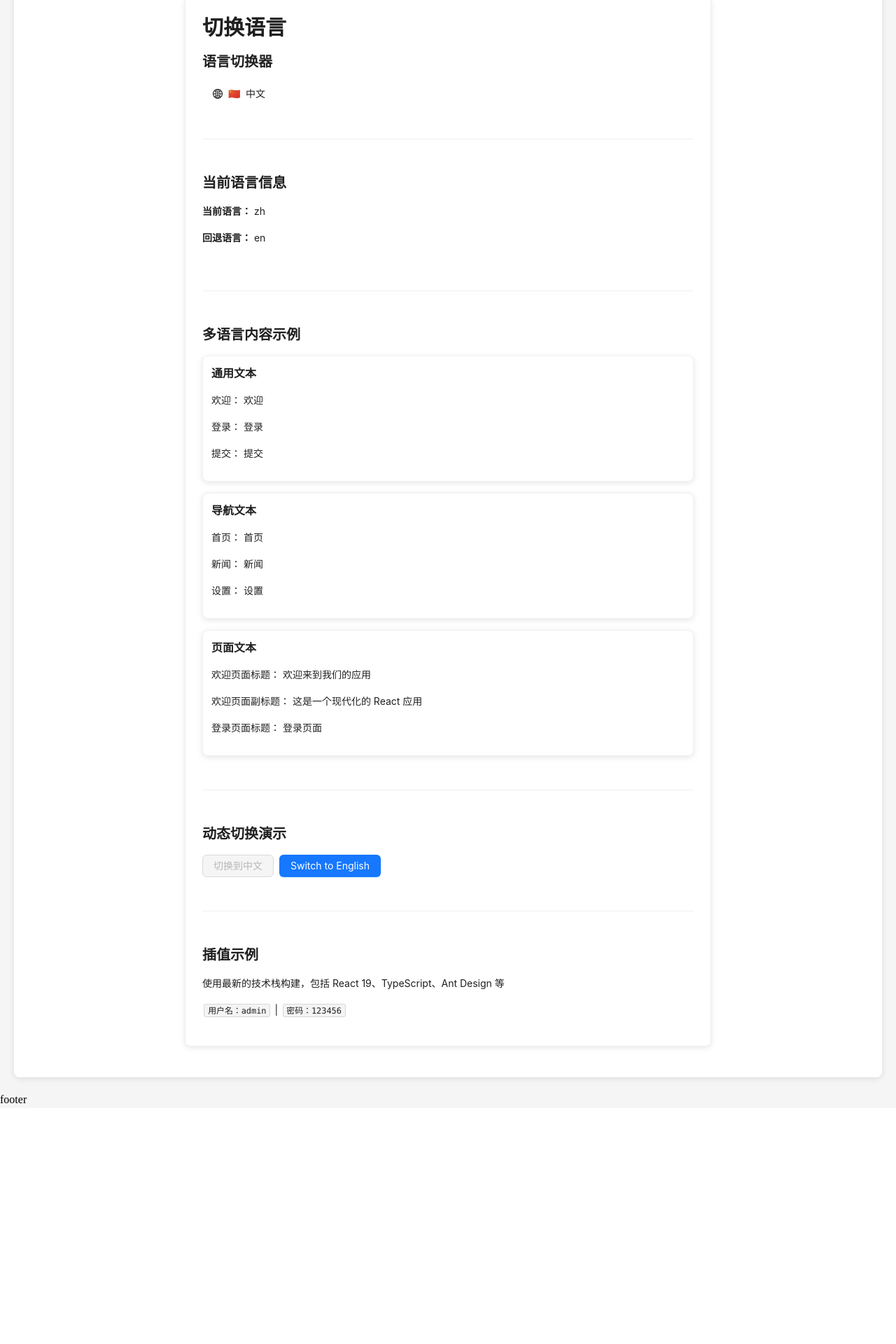
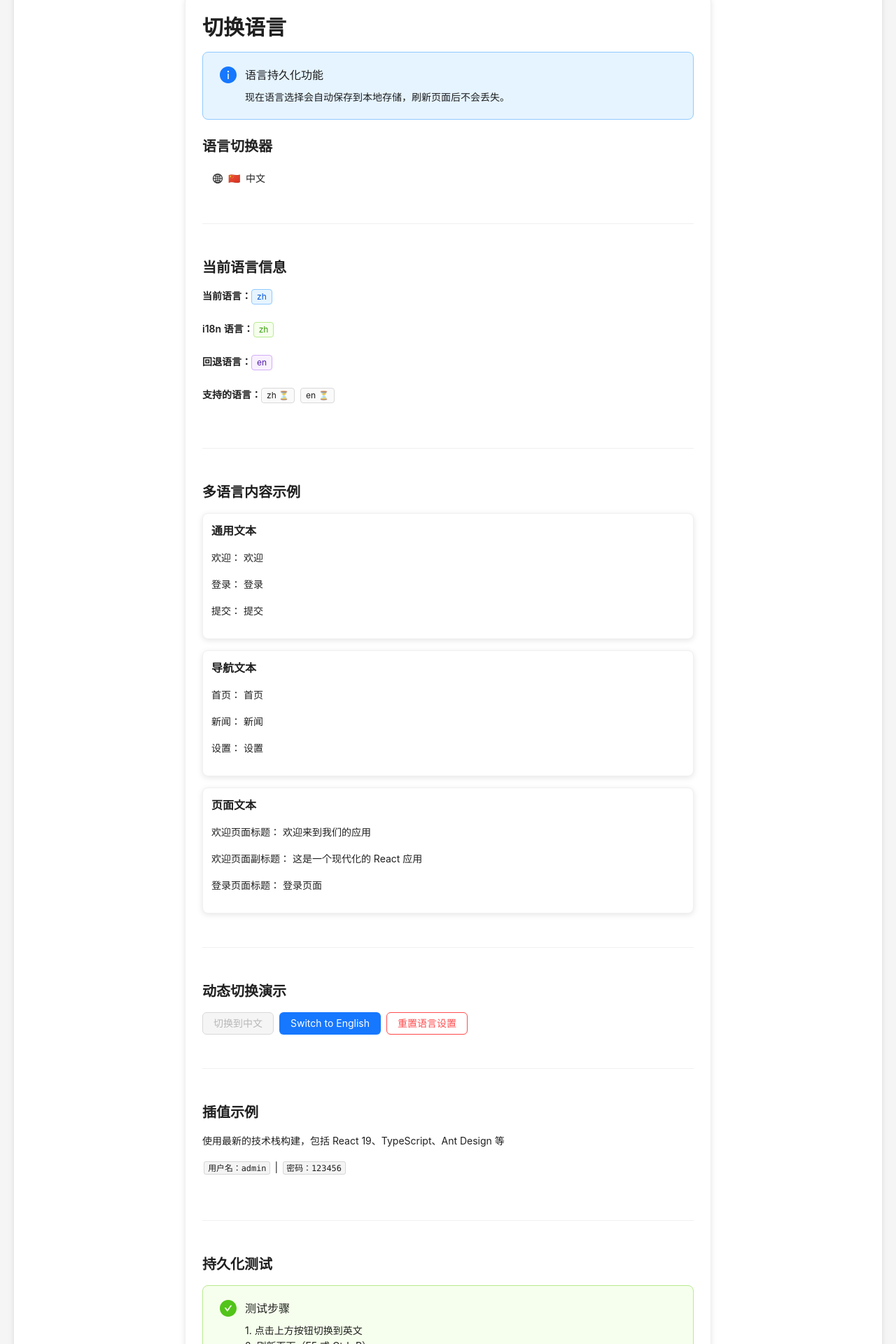
Before and after one commit to yzhenhong/react-app, a React (Create React App) app: page /i18n-demo in a window 1280 px wide. Shown: the part 133-2053 px from the top of the page at 70% size. Before the commit the page ends 1716 px from the top, so only its background shows below. Built offline with nearby package versions, Linux system fonts and the light colour scheme.

Commit message:
feat：语言持久化

```diff
--- a/src/components/LanguageSwitcher/index.tsx
+++ b/src/components/LanguageSwitcher/index.tsx
@@ -1,13 +1,14 @@
 import React from 'react';
 import { useTranslation } from 'react-i18next';
-import { Button, Dropdown, Space } from 'antd';
+import { Button, Dropdown, Space, Spin } from 'antd';
 import { GlobalOutlined } from '@ant-design/icons';
 import type { MenuProps } from 'antd';
-import { languageManager } from '@/i18n/languageManager';
+import { useLanguage } from '@/i18n/useLanguage';
 import './index.less';
 
 const LanguageSwitcher: React.FC = () => {
-  const { t, i18n } = useTranslation();
+  const { t } = useTranslation();
+  const { currentLanguage, isLoading, changeLanguage } = useLanguage();
 
   // 语言选项
   const languages = [
@@ -18,7 +19,7 @@ const LanguageSwitcher: React.FC = () => {
   // 切换语言
   const handleLanguageChange = async (languageKey: string) => {
     try {
-      await languageManager.changeLanguage(languageKey as 'zh' | 'en');
+      await changeLanguage(languageKey as 'zh' | 'en');
     } catch (error) {
       console.error('Failed to change language:', error);
     }
@@ -31,22 +32,27 @@ const LanguageSwitcher: React.FC = () => {
       <Space>
         <span>{lang.flag}</span>
         <span>{lang.label}</span>
+        {currentLanguage === lang.key && <span>✓</span>}
       </Space>
     ),
     onClick: () => handleLanguageChange(lang.key),
   }));
 
   // 当前语言
-  const currentLanguage =
-    languages.find(lang => lang.key === i18n.language) || languages[0];
+  const currentLanguageInfo =
+    languages.find(lang => lang.key === currentLanguage) || languages[0];
 
   return (
     <div className='language-switcher'>
       <Dropdown menu={{ items }} placement='bottomRight'>
-        <Button type='text' icon={<GlobalOutlined />}>
+        <Button type='text' icon={<GlobalOutlined />} disabled={isLoading}>
           <Space>
-            <span>{currentLanguage.flag}</span>
-            <span>{currentLanguage.label}</span>
+            {isLoading ? (
+              <Spin size='small' />
+            ) : (
+              <span>{currentLanguageInfo.flag}</span>
+            )}
+            <span>{currentLanguageInfo.label}</span>
           </Space>
         </Button>
       </Dropdown>
--- a/src/i18n/index.ts
+++ b/src/i18n/index.ts
@@ -53,10 +53,30 @@ const resources = {
   },
 };
 
+// 获取存储的语言设置
+const getStoredLanguage = (): string => {
+  try {
+    const stored = localStorage.getItem('i18n-language');
+    return stored && ['zh', 'en'].includes(stored) ? stored : 'zh';
+  } catch (error) {
+    console.warn('Failed to get stored language:', error);
+    return 'zh';
+  }
+};
+
+// 保存语言设置
+const saveLanguage = (language: string): void => {
+  try {
+    localStorage.setItem('i18n-language', language);
+  } catch (error) {
+    console.warn('Failed to save language:', error);
+  }
+};
+
 // i18n 配置
 i18n.use(initReactI18next).init({
   resources,
-  lng: 'zh', // 默认语言
+  lng: getStoredLanguage(), // 使用存储的语言设置
   fallbackLng: 'en', // 回退语言
   interpolation: {
     escapeValue: false, // React 已经转义了，所以不需要
@@ -65,4 +85,9 @@ i18n.use(initReactI18next).init({
   debug: process.env.NODE_ENV === 'development',
 });
 
+// 监听语言变化，自动保存到 localStorage
+i18n.on('languageChanged', language => {
+  saveLanguage(language);
+});
+
 export default i18n;
--- a/src/i18n/languageLoader.ts
+++ b/src/i18n/languageLoader.ts
@@ -2,7 +2,7 @@
  * @Author: yangzhenhong
  * @Date: 2025-07-31 09:50:00
  * @LastEditors: yangzhenhong
- * @LastEditTime: 2025-07-31 09:50:00
+ * @LastEditTime: 2025-07-31 10:55:40
  * @FilePath: \react-app\src\i18n\languageLoader.ts
  * @Description: 动态语言包加载器
  */
@@ -17,7 +17,7 @@ export interface LanguageModules {
   language: any;
 }
 
-// 支持的语言
+// 支持的语言（从 languageManager 导入）
 export type SupportedLanguage = 'zh' | 'en';
 
 // 语言包模块列表
--- a/src/i18n/languageManager.ts
+++ b/src/i18n/languageManager.ts
@@ -8,7 +8,10 @@
  */
 
 import i18n from 'i18next';
-import { loadLanguageModules, SupportedLanguage } from './languageLoader';
+import { loadLanguageModules } from './languageLoader';
+
+// 支持的语言类型
+export type SupportedLanguage = 'zh' | 'en';
 
 /**
  * 语言包管理器
@@ -29,6 +32,32 @@ export class LanguageManager {
       LanguageManager.instance = new LanguageManager();
     }
     return LanguageManager.instance;
+  }
+
+  /**
+   * 获取存储的语言设置
+   */
+  private getStoredLanguage(): SupportedLanguage {
+    try {
+      const stored = localStorage.getItem('i18n-language');
+      return (
+        stored && ['zh', 'en'].includes(stored) ? stored : 'zh'
+      ) as SupportedLanguage;
+    } catch (error) {
+      console.warn('Failed to get stored language:', error);
+      return 'zh';
+    }
+  }
+
+  /**
+   * 保存语言设置
+   */
+  private saveLanguage(language: SupportedLanguage): void {
+    try {
+      localStorage.setItem('i18n-language', language);
+    } catch (error) {
+      console.warn('Failed to save language:', error);
+    }
   }
 
   /**
@@ -87,6 +116,9 @@ export class LanguageManager {
       // 切换语言
       await i18n.changeLanguage(language);
 
+      // 保存到本地存储
+      this.saveLanguage(language);
+
       console.log(`Language changed to: ${language}`);
     } catch (error) {
       console.error(`Failed to change language: ${language}`, error);
@@ -117,11 +149,31 @@ export class LanguageManager {
   }
 
   /**
+   * 获取存储的语言设置
+   */
+  public getStoredLanguageSetting(): SupportedLanguage {
+    return this.getStoredLanguage();
+  }
+
+  /**
    * 获取支持的语言列表
    */
   public getSupportedLanguages(): SupportedLanguage[] {
     return ['zh', 'en'];
   }
+
+  /**
+   * 重置语言设置（恢复到默认语言）
+   */
+  public resetLanguage(): void {
+    try {
+      localStorage.removeItem('i18n-language');
+      i18n.changeLanguage('zh');
+      console.log('Language reset to default: zh');
+    } catch (error) {
+      console.error('Failed to reset language:', error);
+    }
+  }
 }
 
 // 导出单例实例
--- /dev/null
+++ b/src/i18n/useLanguage.ts
@@ -0,0 +1,89 @@
+/*
+ * @Author: yangzhenhong
+ * @Date: 2025-07-31 10:15:00
+ * @LastEditors: yangzhenhong
+ * @LastEditTime: 2025-07-31 10:15:00
+ * @FilePath: \react-app\src\i18n\useLanguage.ts
+ * @Description: 语言持久化 Hook
+ */
+
+import { useState, useEffect } from 'react';
+import { useTranslation } from 'react-i18next';
+import { languageManager, SupportedLanguage } from './languageManager';
+
+/**
+ * 语言持久化 Hook
+ * 提供语言切换功能，自动处理持久化存储
+ */
+export const useLanguage = () => {
+  const { i18n } = useTranslation();
+  const [currentLanguage, setCurrentLanguage] =
+    useState<SupportedLanguage>('zh');
+  const [isLoading, setIsLoading] = useState(false);
+
+  // 初始化时获取当前语言
+  useEffect(() => {
+    const storedLanguage = languageManager.getStoredLanguageSetting();
+    setCurrentLanguage(storedLanguage);
+  }, []);
+
+  // 监听语言变化
+  useEffect(() => {
+    const handleLanguageChange = (language: string) => {
+      setCurrentLanguage(language as SupportedLanguage);
+    };
+
+    i18n.on('languageChanged', handleLanguageChange);
+
+    return () => {
+      i18n.off('languageChanged', handleLanguageChange);
+    };
+  }, [i18n]);
+
+  /**
+   * 切换语言
+   * @param language 目标语言
+   */
+  const changeLanguage = async (language: SupportedLanguage) => {
+    setIsLoading(true);
+    try {
+      await languageManager.changeLanguage(language);
+      setCurrentLanguage(language);
+    } catch (error) {
+      console.error('Failed to change language:', error);
+    } finally {
+      setIsLoading(false);
+    }
+  };
+
+  /**
+   * 重置语言设置
+   */
+  const resetLanguage = () => {
+    languageManager.resetLanguage();
+    setCurrentLanguage('zh');
+  };
+
+  /**
+   * 获取支持的语言列表
+   */
+  const getSupportedLanguages = (): SupportedLanguage[] => {
+    return languageManager.getSupportedLanguages();
+  };
+
+  /**
+   * 检查语言是否已加载
+   */
+  const isLanguageLoaded = (language: SupportedLanguage): boolean => {
+    return languageManager.isLanguageLoaded(language);
+  };
+
+  return {
+    currentLanguage,
+    isLoading,
+    changeLanguage,
+    resetLanguage,
+    getSupportedLanguages,
+    isLanguageLoaded,
+  };
+};
--- a/src/pages/i18n-demo/index.tsx
+++ b/src/pages/i18n-demo/index.tsx
@@ -1,13 +1,22 @@
 import React from 'react';
 import { useTranslation } from 'react-i18next';
-import { Card, Typography, Space, Button, Divider } from 'antd';
+import { Card, Typography, Space, Button, Divider, Alert, Tag } from 'antd';
 import LanguageSwitcher from '@/components/LanguageSwitcher';
+import { useLanguage } from '@/i18n/useLanguage';
 import './index.less';
 
 const { Title, Paragraph, Text } = Typography;
 
 const I18nDemo: React.FC = () => {
   const { t, i18n } = useTranslation();
+  const {
+    currentLanguage,
+    isLoading,
+    changeLanguage,
+    resetLanguage,
+    getSupportedLanguages,
+    isLanguageLoaded,
+  } = useLanguage();
 
   return (
     <div className='i18n-demo-page'>
@@ -15,6 +24,14 @@ const I18nDemo: React.FC = () => {
         <Title level={2}>{t('language.switchLanguage')}</Title>
 
         <Space direction='vertical' size='large' style={{ width: '100%' }}>
+          {/* 持久化功能说明 */}
+          <Alert
+            message='语言持久化功能'
+            description='现在语言选择会自动保存到本地存储，刷新页面后不会丢失。'
+            type='info'
+            showIcon
+          />
+
           {/* 语言切换器 */}
           <div>
             <Title level={4}>语言切换器</Title>
@@ -26,13 +43,32 @@ const I18nDemo: React.FC = () => {
           {/* 当前语言信息 */}
           <div>
             <Title level={4}>当前语言信息</Title>
-            <Paragraph>
-              <Text strong>当前语言：</Text> {i18n.language}
-            </Paragraph>
-            <Paragraph>
-              <Text strong>回退语言：</Text>{' '}
-              {i18n.options.fallbackLng as string}
-            </Paragraph>
+            <Space direction='vertical'>
+              <Paragraph>
+                <Text strong>当前语言：</Text>
+                <Tag color='blue'>{currentLanguage}</Tag>
+                {isLoading && <Tag color='orange'>切换中...</Tag>}
+              </Paragraph>
+              <Paragraph>
+                <Text strong>i18n 语言：</Text>
+                <Tag color='green'>{i18n.language}</Tag>
+              </Paragraph>
+              <Paragraph>
+                <Text strong>回退语言：</Text>
+                <Tag color='purple'>{i18n.options.fallbackLng as string}</Tag>
+              </Paragraph>
+              <Paragraph>
+                <Text strong>支持的语言：</Text>
+                {getSupportedLanguages().map(lang => (
+                  <Tag
+                    key={lang}
+                    color={isLanguageLoaded(lang) ? 'green' : 'default'}
+                  >
+                    {lang} {isLanguageLoaded(lang) ? '✓' : '⏳'}
+                  </Tag>
+                ))}
+              </Paragraph>
+            </Space>
           </div>
 
           <Divider />
@@ -91,17 +127,22 @@ const I18nDemo: React.FC = () => {
             <Space>
               <Button
                 type='primary'
-                onClick={() => i18n.changeLanguage('zh')}
-                disabled={i18n.language === 'zh'}
+                onClick={() => changeLanguage('zh')}
+                disabled={currentLanguage === 'zh' || isLoading}
+                loading={isLoading && currentLanguage !== 'zh'}
               >
                 切换到中文
               </Button>
               <Button
                 type='primary'
-                onClick={() => i18n.changeLanguage('en')}
-                disabled={i18n.language === 'en'}
+                onClick={() => changeLanguage('en')}
+                disabled={currentLanguage === 'en' || isLoading}
+                loading={isLoading && currentLanguage !== 'en'}
               >
                 Switch to English
+              </Button>
+              <Button danger onClick={resetLanguage} disabled={isLoading}>
+                重置语言设置
               </Button>
             </Space>
           </div>
@@ -116,6 +157,26 @@ const I18nDemo: React.FC = () => {
               <Text code>用户名：admin</Text> | <Text code>密码：123456</Text>
             </Paragraph>
           </div>
+
+          <Divider />
+
+          {/* 持久化测试说明 */}
+          <div>
+            <Title level={4}>持久化测试</Title>
+            <Alert
+              message='测试步骤'
+              description={
+                <ul>
+                  <li>1. 点击上方按钮切换到英文</li>
+                  <li>2. 刷新页面（F5 或 Ctrl+R）</li>
+                  <li>3. 观察语言是否保持为英文</li>
+                  <li>4. 点击&ldquo;重置语言设置&rdquo;可以恢复到默认中文</li>
+                </ul>
+              }
+              type='success'
+              showIcon
+            />
+          </div>
         </Space>
       </Card>
     </div>
```
